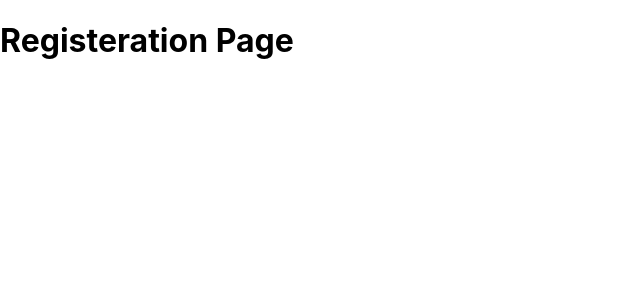
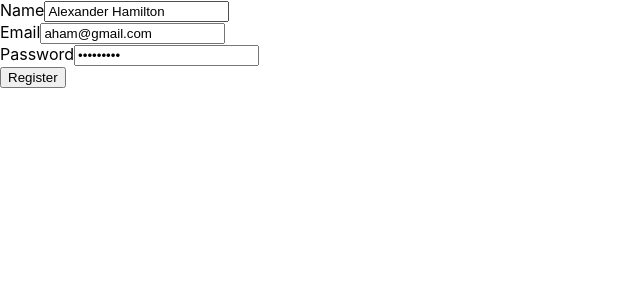
Before and after one commit to FrancisCalizo/sample-apple, a Next.js app: page /registration in a window 1280 px wide. Shown: the top 300 px of the page, without its empty margins (0-640 px from the left). Built offline with nearby package versions, Linux system fonts and the light colour scheme.

Commit message:
feat: implement basic registration with react-hook-form

```diff
--- a/package.json
+++ b/package.json
@@ -11,6 +11,7 @@
     "next": "10.0.9",
     "react": "17.0.2",
     "react-dom": "17.0.2",
+    "react-hook-form": "^6.15.5",
     "sass": "^1.32.8"
   },
   "devDependencies": {
--- a/pages/registration.tsx
+++ b/pages/registration.tsx
@@ -1,12 +1,84 @@
+import { useRef, useState } from 'react';
 import Head from 'next/head';
+import { useForm } from 'react-hook-form';
+
+interface FormData {
+  name: string;
+  email: string;
+  password: string;
+}
 
 export default function Registration() {
+  const { register, handleSubmit, errors } = useForm<FormData>({
+    defaultValues: {
+      name: 'Alexander Hamilton',
+      email: 'aham@gmail.com',
+      password: 'Password1',
+    },
+  });
+
   return (
     <div>
       <Head>
-        <title>Registeration</title>
+        <title>Registration</title>
       </Head>
-      <h1>Registeration Page</h1>
+
+      <form
+        onSubmit={handleSubmit((formData) => {
+          console.log(formData, 'formData');
+        })}
+      >
+        <div>
+          <label htmlFor="name">Name</label>
+          <input
+            type="text"
+            name="name"
+            id="name"
+            ref={register({ required: 'required' })}
+          />
+          {errors.name && <div>{errors.name.message}</div>}
+        </div>
+
+        <div>
+          <label htmlFor="email">Email</label>
+          <input
+            type="email"
+            name="email"
+            id="email"
+            ref={register({ required: 'required' })}
+          />
+          {errors.email && <div>{errors.email.message}</div>}
+        </div>
+
+        <div>
+          <label htmlFor="password">Password</label>
+          <input
+            type="password"
+            name="password"
+            id="password"
+            ref={register({
+              required: 'required',
+              minLength: {
+                value: 6,
+                message: 'Password must be at least 6 characters long',
+              },
+              validate: (value) => {
+                return (
+                  [/[a-z]/, /[A-Z]/, /[0-9]/].every((pattern) =>
+                    pattern.test(value)
+                  ) ||
+                  'Must include one uppercase character, one lowercase character, and one number'
+                );
+              },
+            })}
+          />
+          {errors.password && <div>{errors.password.message}</div>}
+        </div>
+
+        <div>
+          <button type="submit">Register</button>
+        </div>
+      </form>
     </div>
   );
 }
```
Also changed, not shown: 1 other file (tests, documents, lock files or other folders).
